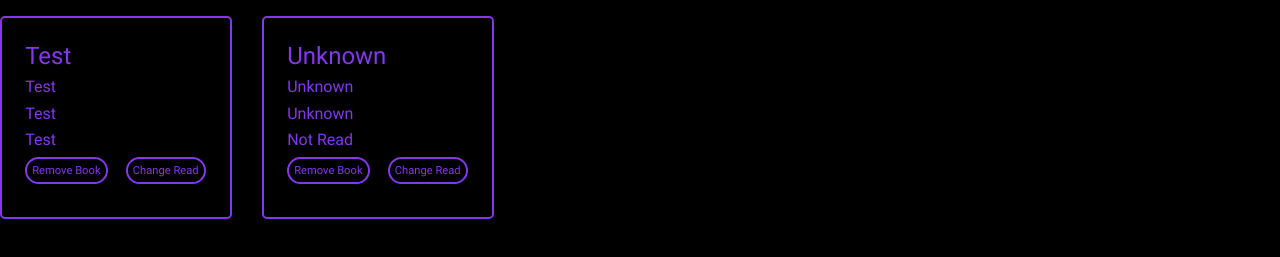
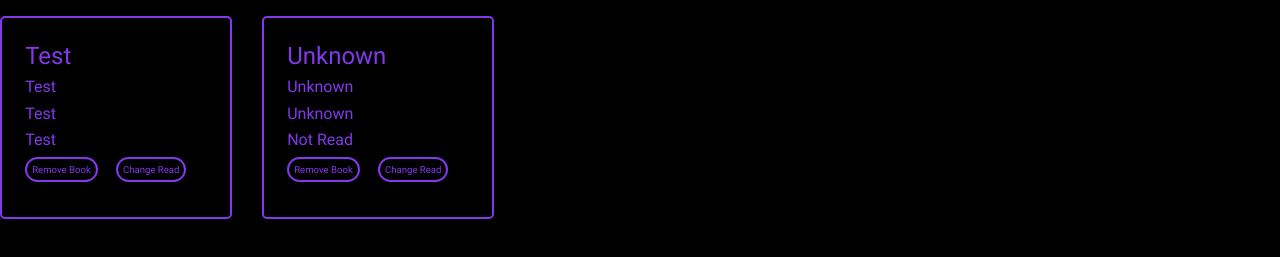
Before and after one commit to sigmu92/library, a plain HTML site: page index.html in a window 1280 px wide. Shown: the part 117-374 px from the top of the page. Drawn offline with Linux system fonts and the light colour scheme.

Commit message:
Add javascript for dynamic card labeling

```diff
--- a/javascript.js
+++ b/javascript.js
@@ -7,12 +7,14 @@
  * @param {string} author - author of the book
  * @param {BigInteger} pages - number of pages
  * @param {boolean} read - read or not
+ * @param {BigInteger} id - id of the book
  */
-function Book(title = 'Unknown', author = 'Unknown', pages = 0, read = false) {
+function Book(title = 'Unknown', author = 'Unknown', pages = 0, read = false, id = myLibrary.length) {
   this.title = title;
   this.author = author;
   this.pages = pages;
   this.read = read;
+  this.id = id;
 }
 
 Book.prototype.isRead = function() {
@@ -41,6 +43,7 @@
 
 const newCard = document.createElement("div");
 newCard.classList.add('book-card')
+newCard.id = '1';
 const newTitle = document.createElement('div');
 newTitle.classList.add('title')
 newTitle.textContent = "Unknown"
--- a/style.css
+++ b/style.css
@@ -99,11 +99,11 @@
 }
 
 .card-button {
-  font-size: .70rem;
+  font-size: .60rem;
   padding: 5px 5px;
 }
 
 .card-button {
-  font-size: .70rem;
+  font-size: .6rem;
   padding: 5px 5px;
 }
```
